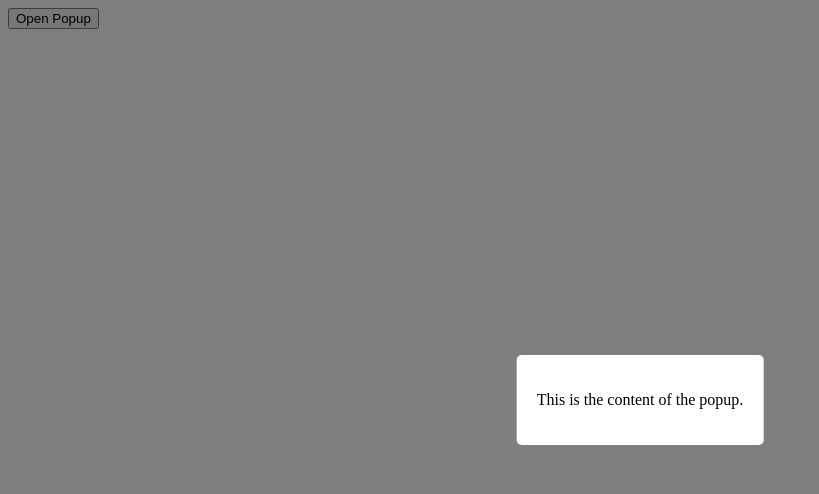
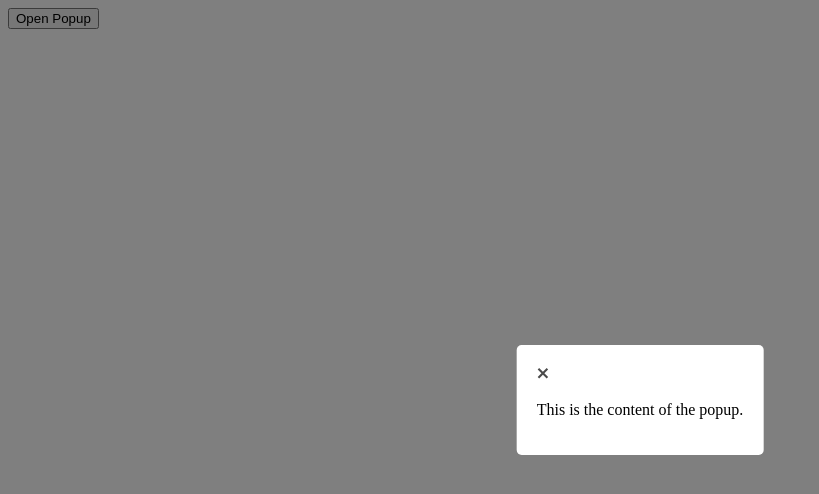
Before and after one commit to Vidit-Kushwaha/react-popupify, a React app: page / in a window 1280 px wide. Both pictures are taken after a click on the button "Open Popup". Shown: the top 494 px of the page, without its empty margins (0-819 px from the left). Built offline with nearby package versions, Linux system fonts and the light colour scheme.

Commit message:
added close button in popup

```diff
--- a/src/App.tsx
+++ b/src/App.tsx
@@ -9,8 +9,14 @@ export const App = () => {
   return (
     <>
       <div>
-        <button onClick={()=>setIsOpen(!isOpen)}>Open Popup</button>
-        <Popup ref={popupRef} open={isOpen} closeOnEscape={false} closeOnOutsideClick={false} >
+        <button onClick={() => setIsOpen(!isOpen)}>Open Popup</button>
+        <Popup
+          ref={popupRef}
+          open={isOpen}
+          closeOnEscape={false}
+          closeOnOutsideClick={false}
+          closeButton={true}
+        >
           <p>This is the content of the popup.</p>
         </Popup>
       </div>
--- a/src/Popup.tsx
+++ b/src/Popup.tsx
@@ -6,11 +6,13 @@ import React, {
   useState,
 } from 'react'
 import ReactDOM from 'react-dom'
-import { PopupHandle, PopupOptions } from './type'
+import { PopupHandle, PopupProps } from './type'
 import useOutsideClick from './hooks/useOutsideClick'
 import useEscapeKey from './hooks/useEsc'
+import CloseButton from './components/CloseButton'
+import './styles/index.scss'
 
-const Popup = forwardRef<PopupHandle, PopupOptions>(
+const Popup = forwardRef<PopupHandle, PopupProps>(
   (
     {
       open = false,
@@ -18,6 +20,7 @@ const Popup = forwardRef<PopupHandle, PopupOptions>(
       children,
       closeOnEscape = true,
       closeOnOutsideClick = true,
+      closeButton = true,
     },
     ref
   ) => {
@@ -52,6 +55,21 @@ const Popup = forwardRef<PopupHandle, PopupOptions>(
     closeOnOutsideClick && useOutsideClick(rootRef, handleClose)
     closeOnEscape && useEscapeKey(handleClose)
 
+    const CloseButtonProps = {
+      closePopup: handleClose,
+    }
+    let Close: React.ReactNode = null
+
+    if (closeButton) {
+      if (typeof closeButton === 'function') {
+        Close = CloseButton(CloseButtonProps)
+      } else if (React.isValidElement(closeButton)) {
+        Close = React.cloneElement(closeButton, CloseButtonProps)
+      } else {
+        Close = CloseButton(CloseButtonProps)
+      }
+    }
+
     const content = (
       <div
         className={className}
@@ -78,6 +96,7 @@ const Popup = forwardRef<PopupHandle, PopupOptions>(
             borderRadius: '5px',
           }}
         >
+          {Close}
           {children}
         </div>
       </div>
--- /dev/null
+++ b/src/components/CloseButton.tsx
@@ -0,0 +1,26 @@
+import React from 'react'
+import { CloseButtonProps } from '../type'
+import { DefaultConfing } from '../utils/constant'
+
+const CloseButton: React.FC<CloseButtonProps> = ({
+  ariaLabel = 'Close',
+  closePopup,
+}) => {
+  return (
+    <button
+      className={`${DefaultConfing.CSS_NAMESPACE}-close-button`}
+      type="button"
+      onClick={(e) => {
+        e.stopPropagation()
+        closePopup(e)
+      }}
+      aria-label={ariaLabel}
+    >
+      <svg aria-hidden="true" viewBox="0 0 14 16">
+        <path d="m7.71 8.23 3.75 3.75-1.48 1.48-3.75-3.75-3.75 3.75L1 11.98l3.75-3.75L1 4.48 2.48 3l3.75 3.75L9.98 3l1.48 1.48z" />
+      </svg>
+    </button>
+  )
+}
+
+export default CloseButton
--- a/src/hooks/useOutsideClick.ts
+++ b/src/hooks/useOutsideClick.ts
@@ -10,7 +10,6 @@ function useOutsideClick(
   handleClickOutsideCallback: () => void
 ) {
   useEffect(() => {
-
     function handleClickOutside(event: MouseEvent) {
       if (ref.current && !ref.current.contains(event.target as Node)) {
         handleClickOutsideCallback()
--- a/src/index.tsx
+++ b/src/index.tsx
@@ -1,5 +1,4 @@
-
 import ReactDOM from 'react-dom'
 import { App } from './App'
 
-ReactDOM.render(<App/>, document.getElementById('root'))
+ReactDOM.render(<App />, document.getElementById('root'))
--- /dev/null
+++ b/src/styles/_closeButton.scss
@@ -0,0 +1,23 @@
+.#{$namespace}-close-button {
+  color: #000;
+  background: transparent;
+  outline: none;
+  border: none;
+  padding: 0;
+  cursor: pointer;
+  opacity: 0.7;
+  transition: 0.3s ease;
+  align-self: flex-start;
+  z-index: 1;
+
+  & > svg {
+    fill: currentColor;
+    height: 16px;
+    width: 14px;
+  }
+
+  &:hover,
+  &:focus {
+    opacity: 1;
+  }
+}
--- /dev/null
+++ b/src/styles/index.scss
@@ -0,0 +1,3 @@
+$namespace: 'nc-Popupify';
+
+@import 'closeButton.scss';
--- a/src/type.ts
+++ b/src/type.ts
@@ -1,4 +1,4 @@
-import React from "react"
+import React from 'react'
 
 export interface PopupHandle {
   open: () => void
@@ -11,7 +11,6 @@ export interface CloseButtonProps {
 }
 
 export type Id = number | string
-
 
 interface CommonOptions {
   children: React.ReactNode
--- /dev/null
+++ b/src/utils/constant.ts
@@ -0,0 +1,5 @@
+const DefaultConfing = {
+  CSS_NAMESPACE: 'nc-Popupify',
+}
+
+export { DefaultConfing }
```
Also changed, not shown: src/hooks/useEsc.ts (+7 -7 lines).
